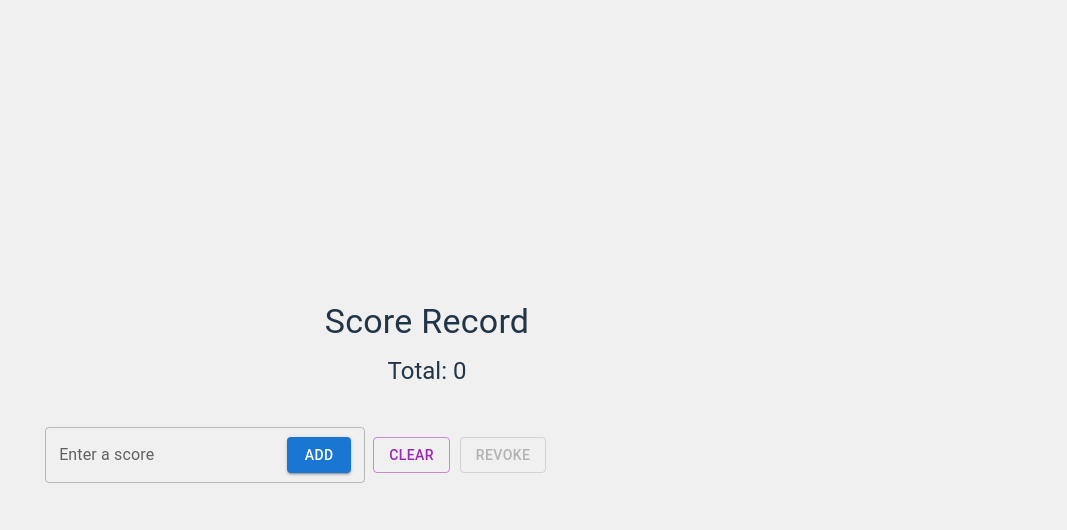
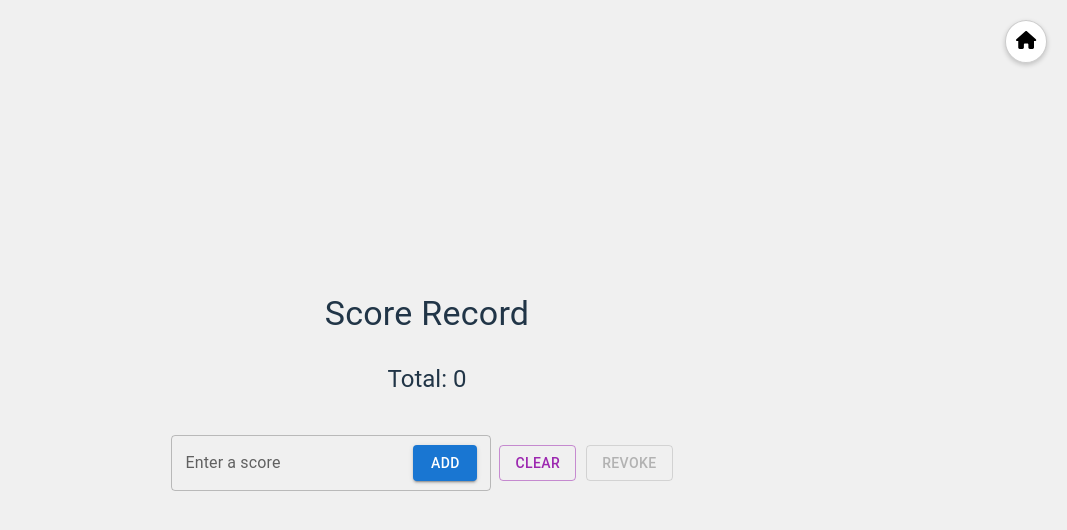
Before and after one commit to FFengIll/roll-dice, a React (Vite) app: page /roll-dice/dist/view/score-record in a window 1280 px wide. Shown: the top 530 px of the page, without its empty margins (213-1280 px from the left). Built offline with nearby package versions, Linux system fonts and the light colour scheme.

Commit message:
feat: make ui align center and add home button. (via trae)

```diff
--- a/src/component/Dice.tsx
+++ b/src/component/Dice.tsx
@@ -10,6 +10,9 @@ const Dice = ({id, value = '', size = 50, style = {}, isSelected = false, onClic
                 width: size,
                 height: size,
                 fontSize: size * 0.5,
+                display: 'flex',
+                justifyContent: 'center',
+                alignItems: 'center',
                 ...style
             }}
             onClick={onClick}
--- a/src/component/RollDice.tsx
+++ b/src/component/RollDice.tsx
@@ -3,7 +3,7 @@ import {DragDropContext, Draggable, Droppable} from 'react-beautiful-dnd';
 import Dice from './Dice';
 import './RollDice.css';
 import {FontAwesomeIcon} from '@fortawesome/react-fontawesome'
-import {faMinus, faPlus, faSearchMinus, faSearchPlus} from '@fortawesome/free-solid-svg-icons';
+import {faMinus, faPlus, faSearchMinus, faSearchPlus, faHome} from '@fortawesome/free-solid-svg-icons';
 
 
 const initialDiceConfig = {
@@ -114,9 +114,16 @@ const RollDice = () => {
         });
     };
 
+    const goHome = () => {
+        window.location.href = '/roll-dice/dist/';
+    };
+
     return (
         <div className="container">
             <div className="controls">
+                <button className="control-btn" onClick={goHome}>
+                    <FontAwesomeIcon icon={faHome}/>
+                </button>
                 <button className="control-btn" onClick={() => changeSize(-10)}>
                     <FontAwesomeIcon icon={faSearchMinus}/>
                 </button>
--- /dev/null
+++ b/src/component/ScoreRecord.css
@@ -0,0 +1,12 @@
+.home-button {
+    position: fixed;
+    top: 20px;
+    right: 20px;
+    z-index: 1000;
+    padding: 10px;
+    border-radius: 50%;
+    border: 1px solid #ccc;
+    background-color: white;
+    cursor: pointer;
+    box-shadow: 0 2px 5px rgba(0,0,0,0.2);
+}
--- a/src/component/ScoreRecord.tsx
+++ b/src/component/ScoreRecord.tsx
@@ -1,4 +1,4 @@
-import React, {useState, useEffect} from 'react';
+import React, { useState, useEffect } from 'react';
 import {
     Container,
     TextField,
@@ -9,8 +9,12 @@ import {
     ListItemText,
     InputAdornment,
     ListItemIcon,
-    Grid2 as Grid
+    Grid2 as Grid,
+    IconButton
 } from '@mui/material';
+import { faMinus, faPlus, faSearchMinus, faSearchPlus, faHome } from '@fortawesome/free-solid-svg-icons';
+import { FontAwesomeIcon } from '@fortawesome/react-fontawesome'
+import './ScoreRecord.css';
 
 const ScoreRecord = () => {
     const [items, setItems] = useState(() => {
@@ -55,16 +59,30 @@ const ScoreRecord = () => {
 
     const uniqueSortedItems = [...new Set(items)].sort((a, b) => a - b);
 
+    const goHome = () => {
+        window.location.href = '/roll-dice/dist/';
+    };
+
     return (
-        <Container sx={{marginTop: 2}}>
+        <Container sx={{ marginTop: 2 }}>
             <Grid container spacing={2}>
+                <button className="control-btn home-button" onClick={goHome} >
+                    <FontAwesomeIcon icon={faHome} />
+                </button>
+
+                <Grid size={12} >
+                    <Typography variant="h4" gutterBottom>Score Record</Typography>
+
+                </Grid>
+
                 <Grid size={12}>
-                    <Typography variant="h4" gutterBottom>Score Record</Typography>
                     <Typography variant="h5">Total: {sumItems}</Typography>
                 </Grid>
 
-                <Grid size={12}>
-                    <Grid container spacing={1}>
+                <Grid size={12} display="flex"
+                    justifyContent="center"
+                    alignItems="center">
+                    <Grid container spacing={1} >
                         <Grid
                             display="flex"
                             justifyContent="center"
@@ -84,9 +102,11 @@ const ScoreRecord = () => {
                     </Grid>
                 </Grid>
 
-                <Grid size={12}>
+                <Grid size={12} display="flex"
+                    justifyContent="center"
+                    alignItems="center">
                     <Grid container spacing={1} alignItems="center">
-                        <Grid>
+                        <Grid  >
                             <TextField
                                 type="number"
                                 value={inputValue}
@@ -108,15 +128,35 @@ const ScoreRecord = () => {
 
                         <Grid>
                             <Button variant="outlined" color="secondary" onClick={clearItems}
-                                    style={{marginRight: '10px'}}>Clear</Button>
+                                style={{ marginRight: '10px' }}>Clear</Button>
                             <Button variant="outlined" onClick={revokeItems} disabled={prevItems.length === 0}
-                                    style={{marginRight: '10px'}}>Revoke</Button>
+                                style={{ marginRight: '10px' }}>Revoke</Button>
                         </Grid>
                     </Grid>
                 </Grid>
 
-                <Grid size={12}>
-                    <List>
+                <Grid size={12} display="flex"
+                    justifyContent="center"
+                    alignItems="center">
+                    <List sx={{
+                        maxHeight: '300px',
+                        minWidth: '300px',
+                        overflow: 'auto',
+                        alignContent: 'center',
+                        display: 'flex',
+                        flexDirection: 'column',
+                        alignItems: 'center',
+                        '&::-webkit-scrollbar': {
+                            width: '8px',
+                        },
+                        '&::-webkit-scrollbar-track': {
+                            background: '#f1f1f1',
+                        },
+                        '&::-webkit-scrollbar-thumb': {
+                            background: '#888',
+                            borderRadius: '4px',
+                        },
+                    }}>
                         {items.slice().map((item, index) => {
                             const displayIndex = index + 1;
                             return (
@@ -124,7 +164,7 @@ const ScoreRecord = () => {
                                     <ListItemIcon>
                                         <Typography variant="body1">{`${displayIndex})`}</Typography>
                                     </ListItemIcon>
-                                    <ListItemText primary={`${item}`}/>
+                                    <ListItemText primary={`${item}`} />
                                 </ListItem>
                             );
                         }).reverse()}
```
